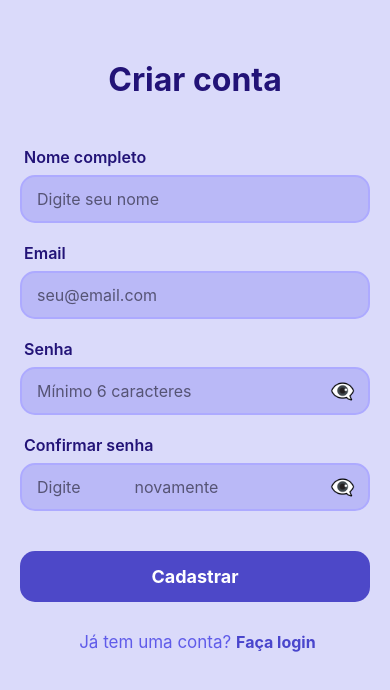
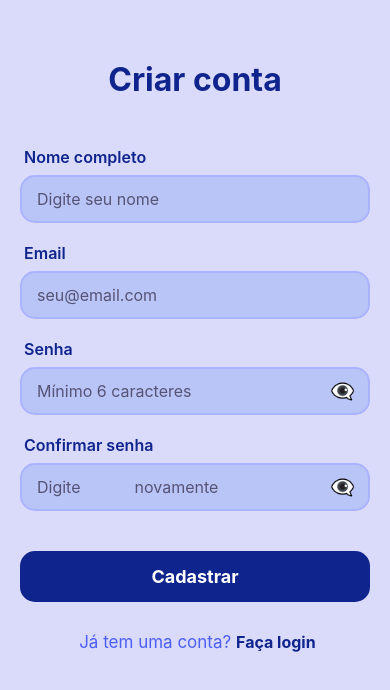
Before and after one commit to soaresravi/financers-app, a React Native app: screen /Cadastro in a window 390 px wide. Shown: the top 690 px of the page. Built offline with nearby package versions, Linux system fonts and the light colour scheme; no server answers.

Commit message:
mudança da paleta de cores pra azul

```diff
--- a/src/screens/Cadastro.tsx
+++ b/src/screens/Cadastro.tsx
@@ -244,7 +244,7 @@ const styles = StyleSheet.create({
   title: {
     fontSize: 32,
     fontWeight: 'bold',
-    color: '#221377',
+    color: '#0f248d',
     marginBottom: 8,
   },
 
@@ -259,18 +259,18 @@ const styles = StyleSheet.create({
   label: {
     fontSize: 16,
     fontWeight: '600',
-    color: '#221377',
+    color: '#0f248d',
     marginBottom: 8,
   },
 
   input: {
-    backgroundColor: '#bab9f7',
+    backgroundColor: '#b9c4f7',
     borderRadius: 15,
     paddingHorizontal: 15,
     paddingVertical: 12,
     fontSize: 16,
     borderWidth: 2,
-    borderColor: '#adaaff',
+    borderColor: '#aab3ff',
   },
 
   inputError: {
@@ -304,7 +304,7 @@ const styles = StyleSheet.create({
   },
 
   button: {
-    backgroundColor: '#4D48C8',
+    backgroundColor: '#0f248d',
     borderRadius: 15,
     paddingVertical: 15,
     alignItems: 'center',
@@ -312,7 +312,7 @@ const styles = StyleSheet.create({
   },
 
   buttonDisabled: {
-    backgroundColor: '#8581FF',
+    backgroundColor: '#4b5ff5',
     opacity: 0.7,
   },
 
@@ -329,12 +329,12 @@ const styles = StyleSheet.create({
   },
 
   loginText: {
-    color: '#5f5be9',
+    color: '#4b5ff5',
     fontSize: 17,
   },
 
   loginLinkText: {
-    color: '#4945cc',
+    color: '#0f248d',
     fontSize: 16,
     fontWeight: 'bold',
   },
```
